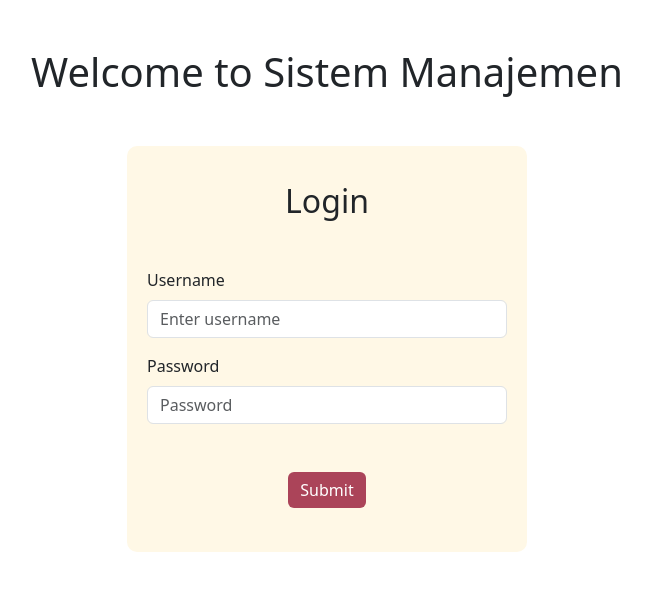
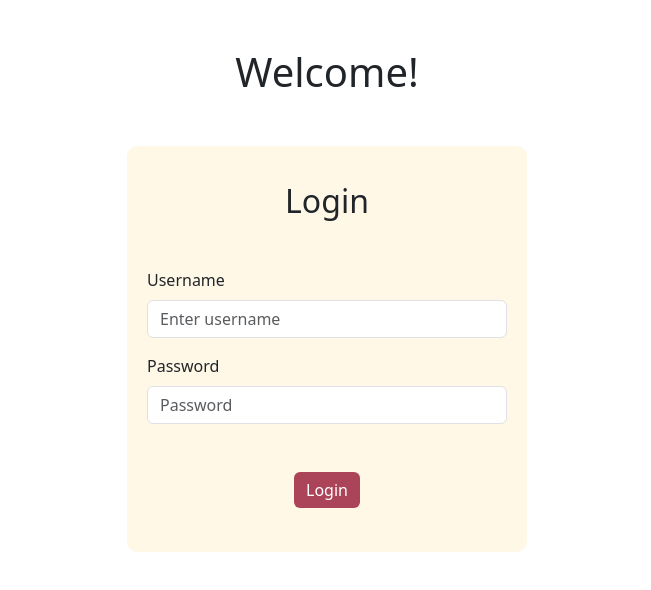
Before and after one commit to fauzansalim16/frontend-next-sc-palm-oil, a Next.js app: page /login in a window 1280 px wide. Shown: the top 590 px of the page, without its empty margins (313-964 px from the left). Built offline with nearby package versions, Linux system fonts and the light colour scheme.

Commit message:
feat: halaman hash dan profile

```diff
--- a/src/pages/login.tsx
+++ b/src/pages/login.tsx
@@ -13,7 +13,7 @@ export default function Login() {
   };
   return (
     <>
-      <h1 className="text-center mt-5">Welcome to Sistem Manajemen</h1>
+      <h1 className="text-center mt-5">Welcome!</h1>
       <Container style={{ maxWidth: '400px', marginTop: '50px', backgroundColor: '#FFF8E6', padding: '20px', borderRadius: '10px' }}>
         <h2 className="text-center mt-3 mb-5">Login</h2>
         <Form onSubmit={handleSubmit}>
@@ -27,7 +27,7 @@ export default function Login() {
           </Form.Group>
           <div className="mt-3 mb-4" style={{ display: 'flex', justifyContent: 'center' }}>
             <Button style={{ backgroundColor: '#AB4459', border: 'none' }} variant="primary" type="submit">
-              Submit
+              Login
             </Button>
           </div>
         </Form>
--- a/src/pages/profile.tsx
+++ b/src/pages/profile.tsx
@@ -115,7 +115,7 @@ function Profile() {
       <Navbar />
       <Container fluid className="d-flex flex-column align-items-center justify-content-center" style={{ minHeight: '100vh' }}>
         {/* Profile Info */}
-        <Card className="mb-4 mt-5 bg-light">
+        <Card className="mb-4 mt-5 bg-light" style={{ width: '600px' }}>
           <Card.Body>
             <Card.Title>
               <h1 className="text-center mb-5">My Profile</h1>
@@ -152,7 +152,7 @@ function Profile() {
         </Card>
 
         {/* User Table */}
-        <h3 className="mb-5">User List</h3>
+        <h3 className="mb-3 mt-3">User List</h3>
         <Table striped bordered hover responsive>
           <thead>
             <tr>
```
